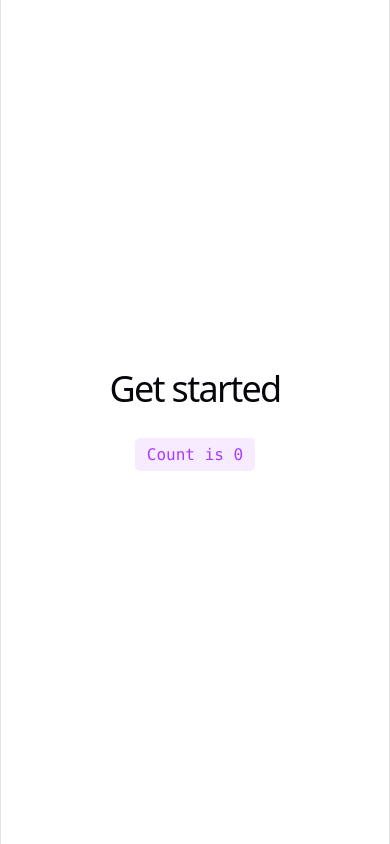
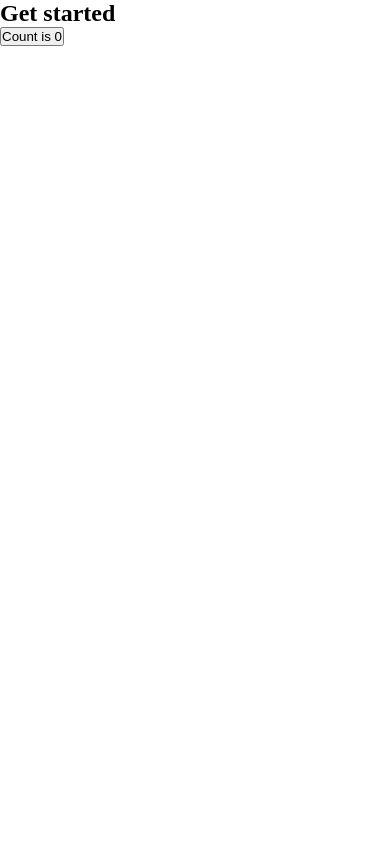
Before and after one commit to uruchira/login-dashboard-app, a React (Vite) app: page / in a window 390 px wide. Built offline with nearby package versions, Linux system fonts and the light colour scheme.

Commit message:
unwanted css file and styles removed

```diff
--- a/src/App.css
+++ /dev/null
@@ -1,184 +0,0 @@
-.counter {
-  font-size: 16px;
-  padding: 5px 10px;
-  border-radius: 5px;
-  color: var(--accent);
-  background: var(--accent-bg);
-  border: 2px solid transparent;
-  transition: border-color 0.3s;
-  margin-bottom: 24px;
-
-  &:hover {
-    border-color: var(--accent-border);
-  }
-  &:focus-visible {
-    outline: 2px solid var(--accent);
-    outline-offset: 2px;
-  }
-}
-
-.hero {
-  position: relative;
-
-  .base,
-  .framework,
-  .vite {
-    inset-inline: 0;
-    margin: 0 auto;
-  }
-
-  .base {
-    width: 170px;
-    position: relative;
-    z-index: 0;
-  }
-
-  .framework,
-  .vite {
-    position: absolute;
-  }
-
-  .framework {
-    z-index: 1;
-    top: 34px;
-    height: 28px;
-    transform: perspective(2000px) rotateZ(300deg) rotateX(44deg) rotateY(39deg)
-      scale(1.4);
-  }
-
-  .vite {
-    z-index: 0;
-    top: 107px;
-    height: 26px;
-    width: auto;
-    transform: perspective(2000px) rotateZ(300deg) rotateX(40deg) rotateY(39deg)
-      scale(0.8);
-  }
-}
-
-#center {
-  display: flex;
-  flex-direction: column;
-  gap: 25px;
-  place-content: center;
-  place-items: center;
-  flex-grow: 1;
-
-  @media (max-width: 1024px) {
-    padding: 32px 20px 24px;
-    gap: 18px;
-  }
-}
-
-#next-steps {
-  display: flex;
-  border-top: 1px solid var(--border);
-  text-align: left;
-
-  & > div {
-    flex: 1 1 0;
-    padding: 32px;
-    @media (max-width: 1024px) {
-      padding: 24px 20px;
-    }
-  }
-
-  .icon {
-    margin-bottom: 16px;
-    width: 22px;
-    height: 22px;
-  }
-
-  @media (max-width: 1024px) {
-    flex-direction: column;
-    text-align: center;
-  }
-}
-
-#docs {
-  border-right: 1px solid var(--border);
-
-  @media (max-width: 1024px) {
-    border-right: none;
-    border-bottom: 1px solid var(--border);
-  }
-}
-
-#next-steps ul {
-  list-style: none;
-  padding: 0;
-  display: flex;
-  gap: 8px;
-  margin: 32px 0 0;
-
-  .logo {
-    height: 18px;
-  }
-
-  a {
-    color: var(--text-h);
-    font-size: 16px;
-    border-radius: 6px;
-    background: var(--social-bg);
-    display: flex;
-    padding: 6px 12px;
-    align-items: center;
-    gap: 8px;
-    text-decoration: none;
-    transition: box-shadow 0.3s;
-
-    &:hover {
-      box-shadow: var(--shadow);
-    }
-    .button-icon {
-      height: 18px;
-      width: 18px;
-    }
-  }
-
-  @media (max-width: 1024px) {
-    margin-top: 20px;
-    flex-wrap: wrap;
-    justify-content: center;
-
-    li {
-      flex: 1 1 calc(50% - 8px);
-    }
-
-    a {
-      width: 100%;
-      justify-content: center;
-      box-sizing: border-box;
-    }
-  }
-}
-
-#spacer {
-  height: 88px;
-  border-top: 1px solid var(--border);
-  @media (max-width: 1024px) {
-    height: 48px;
-  }
-}
-
-.ticks {
-  position: relative;
-  width: 100%;
-
-  &::before,
-  &::after {
-    content: '';
-    position: absolute;
-    top: -4.5px;
-    border: 5px solid transparent;
-  }
-
-  &::before {
-    left: 0;
-    border-left-color: var(--border);
-  }
-  &::after {
-    right: 0;
-    border-right-color: var(--border);
-  }
-}
--- a/src/App.tsx
+++ b/src/App.tsx
@@ -1,5 +1,4 @@
 import { useState } from 'react'
-import './App.css'
 
 function App() {
   const [count, setCount] = useState(0)
--- a/src/index.css
+++ b/src/index.css
@@ -1,111 +1,4 @@
-:root {
-  --text: #6b6375;
-  --text-h: #08060d;
-  --bg: #fff;
-  --border: #e5e4e7;
-  --code-bg: #f4f3ec;
-  --accent: #aa3bff;
-  --accent-bg: rgba(170, 59, 255, 0.1);
-  --accent-border: rgba(170, 59, 255, 0.5);
-  --social-bg: rgba(244, 243, 236, 0.5);
-  --shadow:
-    rgba(0, 0, 0, 0.1) 0 10px 15px -3px, rgba(0, 0, 0, 0.05) 0 4px 6px -2px;
-
-  --sans: system-ui, 'Segoe UI', Roboto, sans-serif;
-  --heading: system-ui, 'Segoe UI', Roboto, sans-serif;
-  --mono: ui-monospace, Consolas, monospace;
-
-  font: 18px/145% var(--sans);
-  letter-spacing: 0.18px;
-  color-scheme: light dark;
-  color: var(--text);
-  background: var(--bg);
-  font-synthesis: none;
-  text-rendering: optimizeLegibility;
-  -webkit-font-smoothing: antialiased;
-  -moz-osx-font-smoothing: grayscale;
-
-  @media (max-width: 1024px) {
-    font-size: 16px;
-  }
+* {
+  margin: 0;
+  padding: 0;
 }
-
-@media (prefers-color-scheme: dark) {
-  :root {
-    --text: #9ca3af;
-    --text-h: #f3f4f6;
-    --bg: #16171d;
-    --border: #2e303a;
-    --code-bg: #1f2028;
-    --accent: #c084fc;
-    --accent-bg: rgba(192, 132, 252, 0.15);
-    --accent-border: rgba(192, 132, 252, 0.5);
-    --social-bg: rgba(47, 48, 58, 0.5);
-    --shadow:
-      rgba(0, 0, 0, 0.4) 0 10px 15px -3px, rgba(0, 0, 0, 0.25) 0 4px 6px -2px;
-  }
-
-  #social .button-icon {
-    filter: invert(1) brightness(2);
-  }
-}
-
-#root {
-  width: 1126px;
-  max-width: 100%;
-  margin: 0 auto;
-  text-align: center;
-  border-inline: 1px solid var(--border);
-  min-height: 100svh;
-  display: flex;
-  flex-direction: column;
-  box-sizing: border-box;
-}
-
-body {
-  margin: 0;
-}
-
-h1,
-h2 {
-  font-family: var(--heading);
-  font-weight: 500;
-  color: var(--text-h);
-}
-
-h1 {
-  font-size: 56px;
-  letter-spacing: -1.68px;
-  margin: 32px 0;
-  @media (max-width: 1024px) {
-    font-size: 36px;
-    margin: 20px 0;
-  }
-}
-h2 {
-  font-size: 24px;
-  line-height: 118%;
-  letter-spacing: -0.24px;
-  margin: 0 0 8px;
-  @media (max-width: 1024px) {
-    font-size: 20px;
-  }
-}
-p {
-  margin: 0;
-}
-
-code,
-.counter {
-  font-family: var(--mono);
-  display: inline-flex;
-  border-radius: 4px;
-  color: var(--text-h);
-}
-
-code {
-  font-size: 15px;
-  line-height: 135%;
-  padding: 4px 8px;
-  background: var(--code-bg);
-}
```
